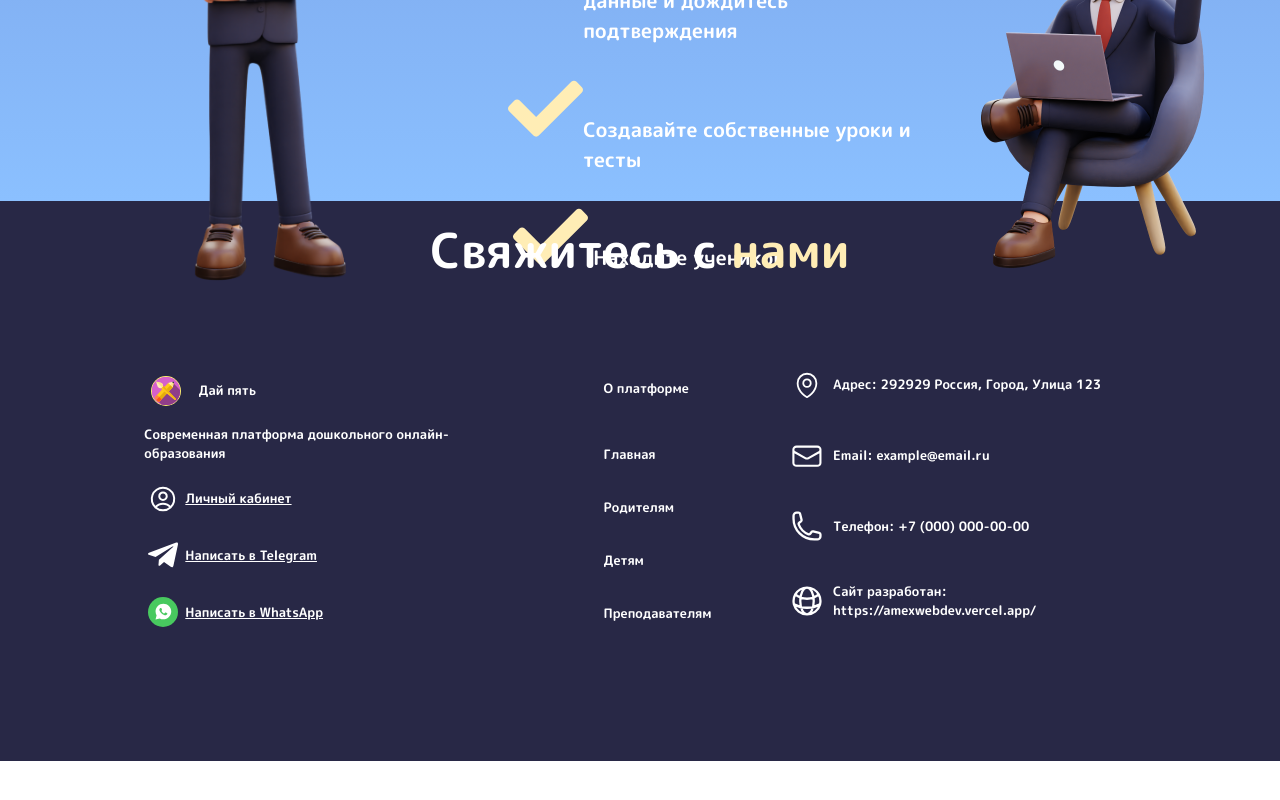
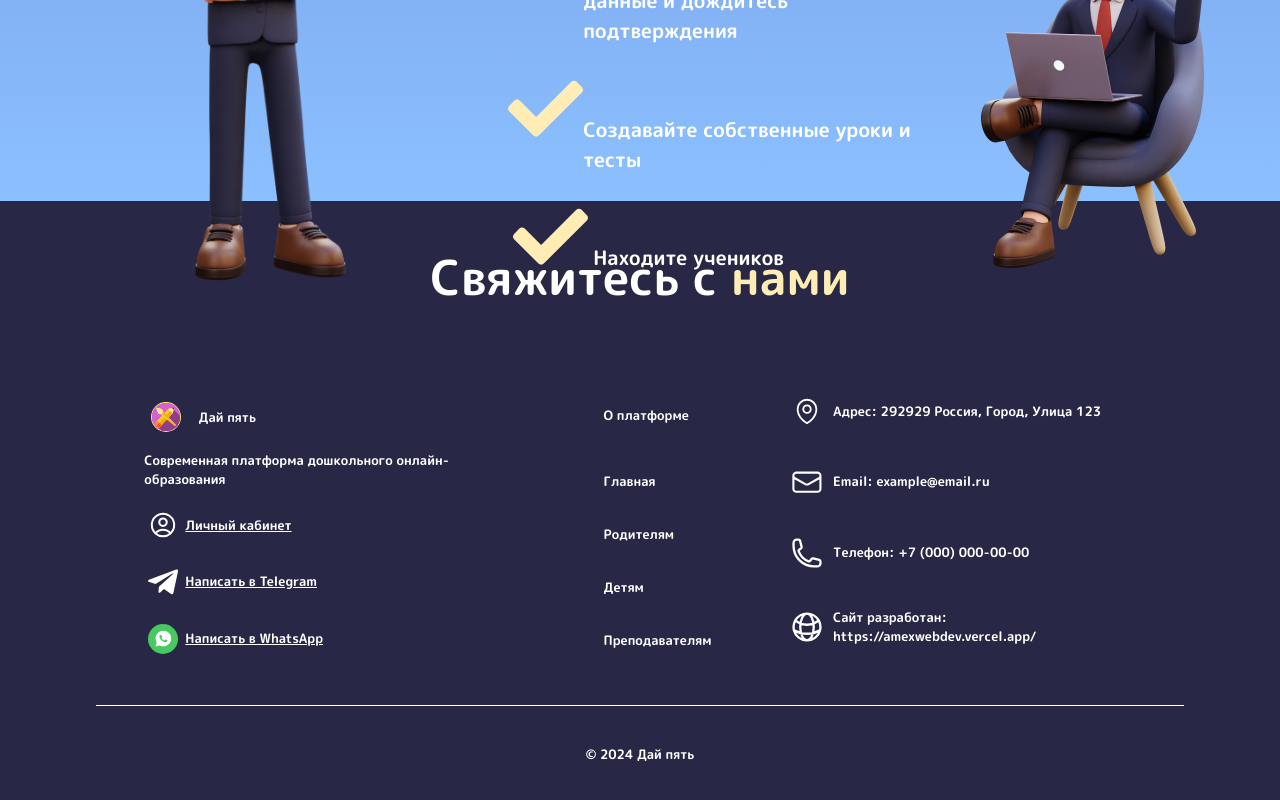
Before and after one commit to Dash-02/Preschoolers, a React (Create React App) app in the folder preschool-landing/: page / in a window 1280 px wide. Shown: the part 2999-3799 px from the top of the page. Built offline with nearby package versions, Linux system fonts and the light colour scheme.

Commit message:
page-footer-adapt

```diff
--- a/preschool-landing/src/Footer/Footer.css
+++ b/preschool-landing/src/Footer/Footer.css
@@ -83,7 +83,17 @@
     width: 85%;
     height: 1px;
     background-color: #fff;
-    margin: 5%;
+    margin: 3%;
+}
+
+.footer_span {
+    margin-bottom: 5%;
+}
+
+@media (width <= 1500px) {
+    .footer {
+        height: auto;
+    }
 }
 
 @media (width <= 1400px) {
@@ -138,9 +148,12 @@
         .contacts {
             height: 50%;
         }
-        .footer-line {
-            margin: 10% 0 3% 0;
-        }
+    }
+}
+
+@media (width <= 550px) {
+    .contacts {
+        width: 50%;
     }
 }
 
@@ -152,17 +165,11 @@
             height: 16px;
         }
         a {
-            font-size: 10px;
+            font-size: 9px;
             margin: 1%;
-        }
-        .footer-line {
-            margin: 20% 0 3% 0;
         }
         .disc {
             margin: 1%;
-        }
-        .contacts {
-            height: 40%;
         }
         .about-platform {
             margin: 1%;
@@ -170,5 +177,11 @@
         .footer-container {
             justify-content: start;
         }
+        .contacts {
+            width: 100%;
+        }
+        .cont {
+            margin-bottom: 2%;
+        }
     }
 }
--- a/preschool-landing/src/Footer/Footer.jsx
+++ b/preschool-landing/src/Footer/Footer.jsx
@@ -66,7 +66,7 @@ function Footer() {
 
             </div>
             <div className="footer-line"></div>
-            <span>© 2024 Дай пять</span>
+            <span className="footer_span">© 2024 Дай пять</span>
         </section>
     )
 }
```
